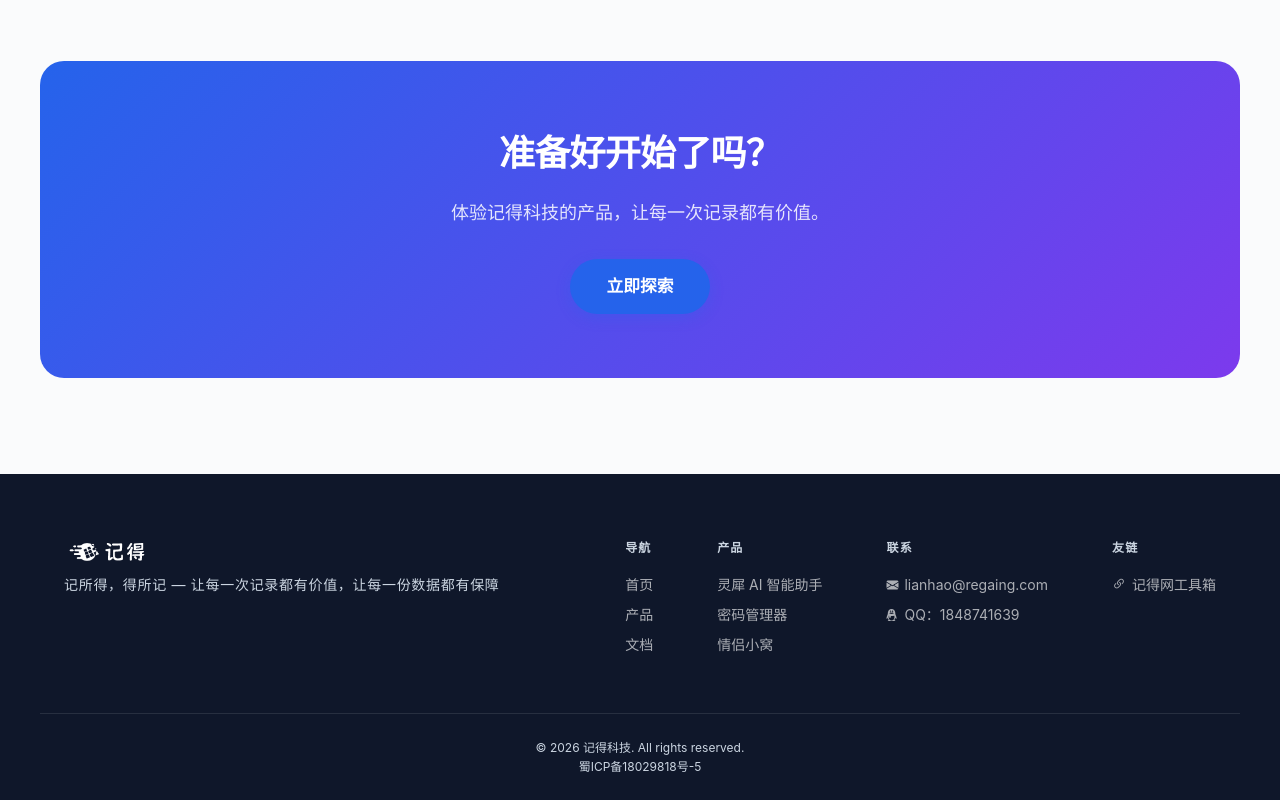
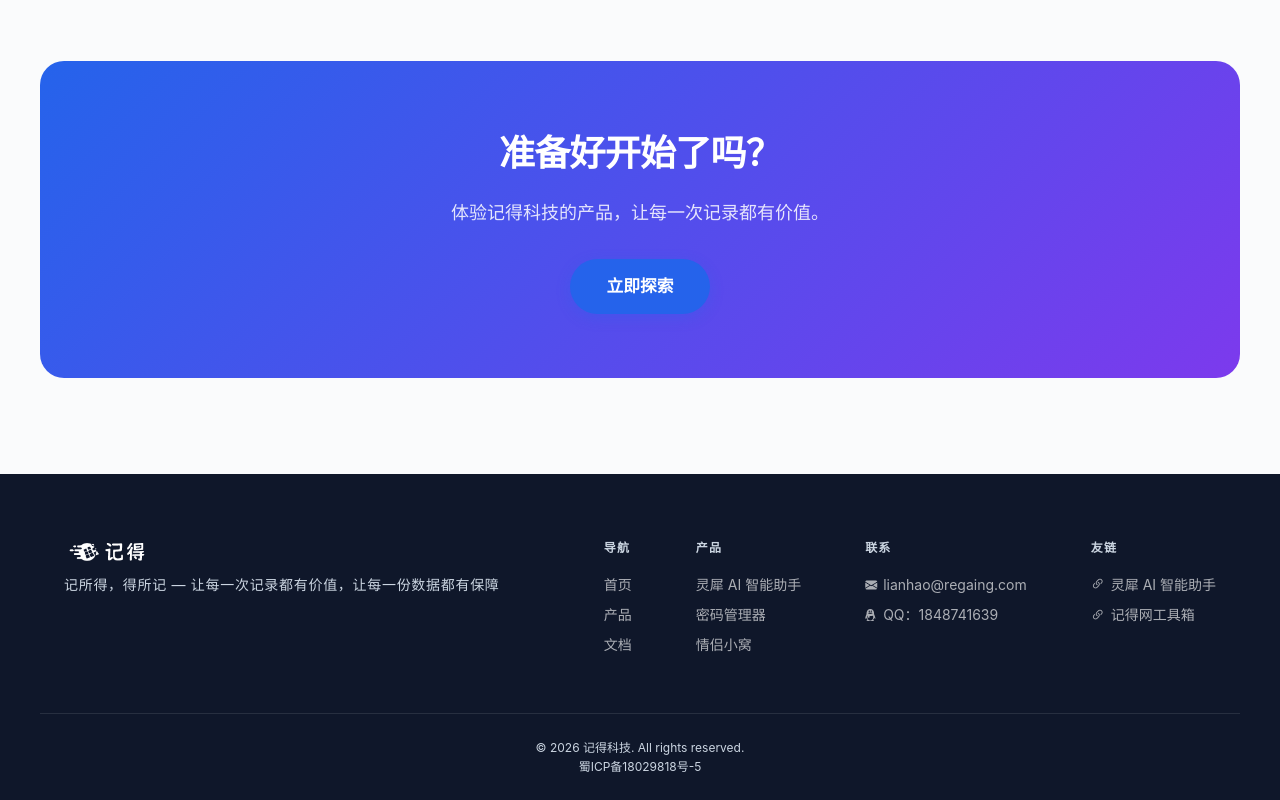
Before and after one commit to rick-ben/jide-tech-website, a Vue app: page / in a window 1280 px wide. Shown: the part 2129-2929 px from the top of the page. Built offline with nearby package versions, Linux system fonts and the light colour scheme.

Commit message:
友链：新增灵犀 AI 智能助手排在第一位

```diff
--- a/src/components/AppFooter.vue
+++ b/src/components/AppFooter.vue
@@ -36,6 +36,10 @@
         </div>
         <div class="footer__col">
           <h4 class="footer__col-title">友链</h4>
+          <a href="https://lingxi.regaing.com" target="_blank" rel="noopener" class="footer__link">
+            <i class="bi bi-link-45deg" style="margin-right: 6px;"></i>
+            灵犀 AI 智能助手
+          </a>
           <a href="https://tool.regaing.cn/" target="_blank" rel="noopener" class="footer__link">
             <i class="bi bi-link-45deg" style="margin-right: 6px;"></i>
             记得网工具箱
```
